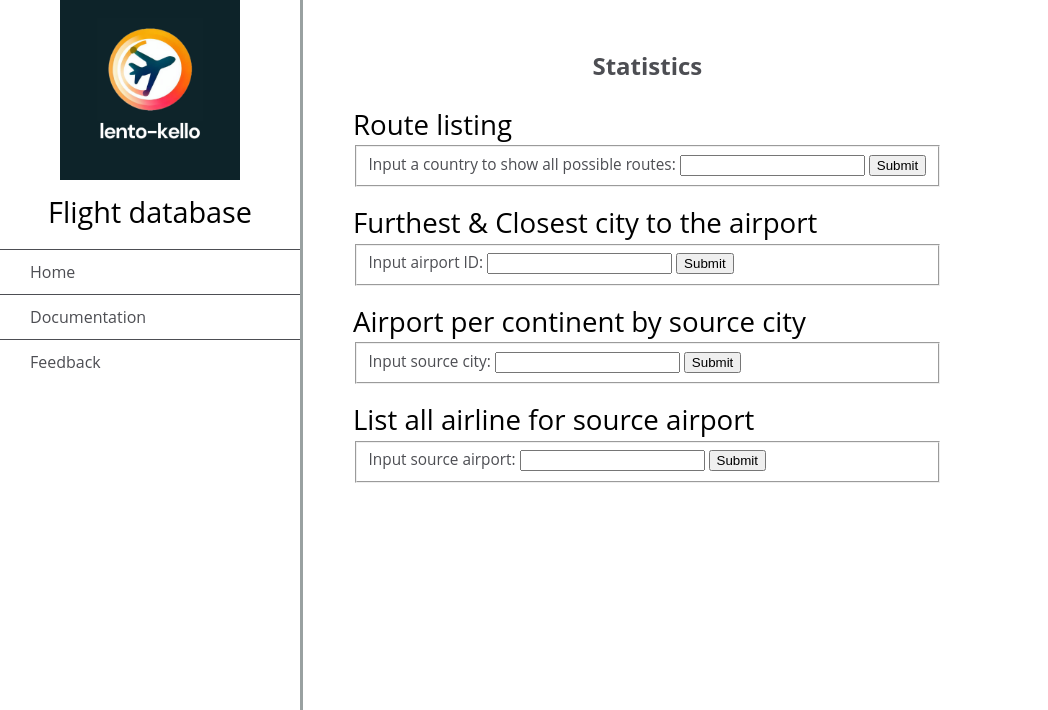
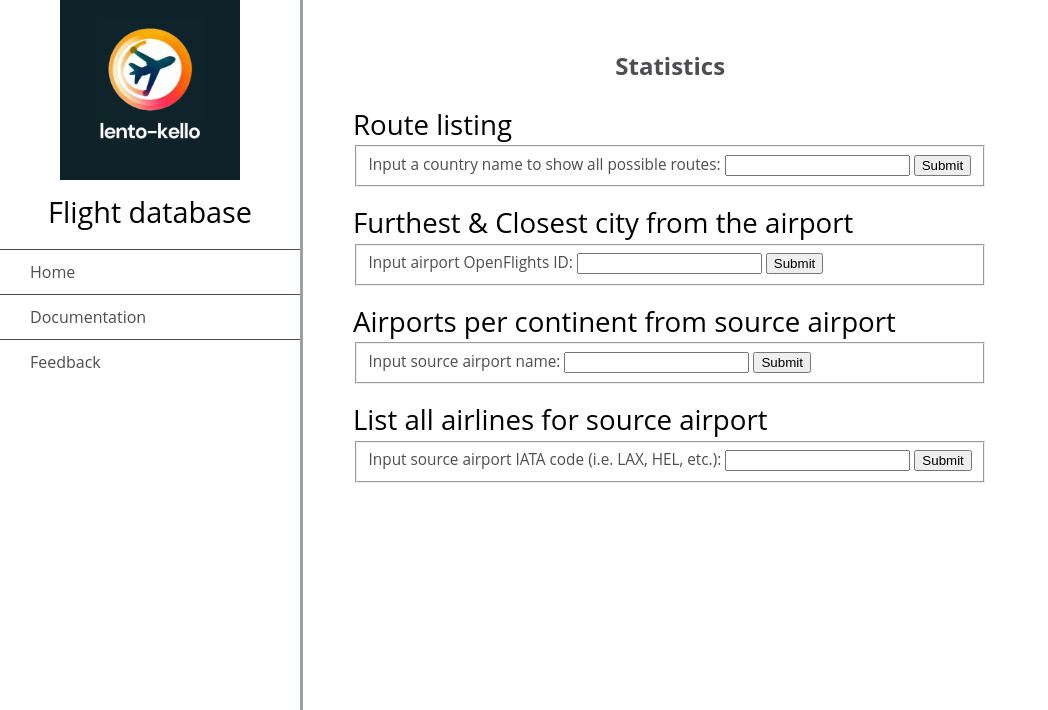
Before and after one commit to adityaagrawal53/industrial-training-flight-statistics, a Flask app: page / in a window 1280 px wide. Shown: the top 710 px of the page, without its empty margins (0-1048 px from the left). Run offline with Flask 3, Linux system fonts and the light colour scheme.

Commit message:
Fix minor text formatting issues

```diff
--- a/templates/index.html
+++ b/templates/index.html
@@ -67,37 +67,37 @@
         <header>Route listing</header>
         <form action="/flight_routing" id="country_input" method="GET">
           <fieldset>
-          <label for="country">Input a country to show all possible routes: </label>
+          <label for="country">Input a country name to show all possible routes: </label>
           <input name="country" id="country" type="text">
           <input type="submit" id="submit" value="Submit">
           </fieldset>
         </form>
       </section>
       <section id="furthest_closest" class="main-section">
-        <header>Furthest & Closest city to the airport</header>
+        <header>Furthest & Closest city from the airport</header>
         <form action="/furthest_closest" id="id_input" method="GET">
           <fieldset>
-          <label for="id">Input airport ID: </label>
+          <label for="id">Input airport OpenFlights ID: </label>
           <input name="id" id="id" type="number">
           <input type="submit" id="submit" value="Submit">
           </fieldset>
         </form>
       </section>
       <section id="aps_per_continent_by_src" class="main-section">
-        <header>Airport per continent by source city</header>
+        <header>Airports per continent from source airport</header>
         <form action="/aps_per_continent_by_src" method="get">
           <fieldset>
-            <label for="source_city">Input source city: </label>
+            <label for="source_city">Input source airport name: </label>
             <input type="text" name="source_city" id="source_city">
             <input type="submit" id="submit" value="Submit">
           </fieldset>
         </form>
       </section>
       <section class="main-section">
-        <header>List all airline for source airport</header>
+        <header>List all airlines for source airport</header>
         <form action="/counting">
           <fieldset>
-            <label for="source_ap">Input source airport: </label>
+            <label for="source_ap">Input source airport IATA code (i.e. LAX, HEL, etc.): </label>
             <input type="text" name="source_ap" id="">
             <input type="submit" id="submit" value="Submit">
           </fieldset>
```
